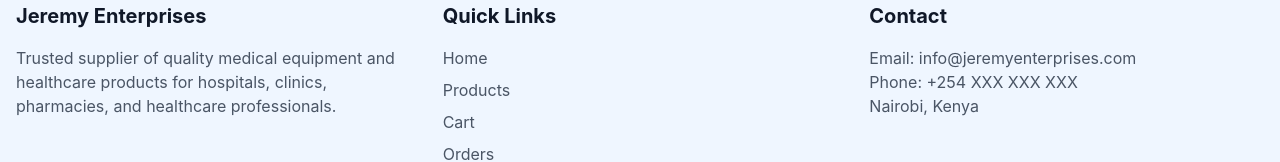
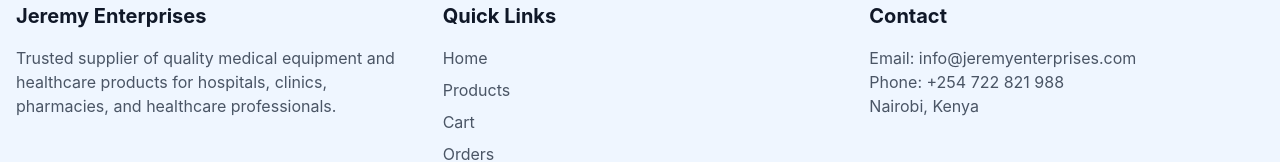
Before and after one commit to wayside-jr/hospital_e-commerce_frontend, a React app in the folder Frontend/: page / in a window 1280 px wide. Shown: the part 929-1091 px from the top of the page. Built offline with nearby package versions, Linux system fonts and the light colour scheme; the HTML template or start-up script is replaced by a standard one.

Commit message:
changed footer

```diff
--- a/Frontend/src/components/Footer.jsx
+++ b/Frontend/src/components/Footer.jsx
@@ -77,7 +77,7 @@
             </p>
 
             <p className="text-gray-600">
-              Phone: +254 XXX XXX XXX
+              Phone: +254 722 821 988
             </p>
 
             <p className="text-gray-600">
```
